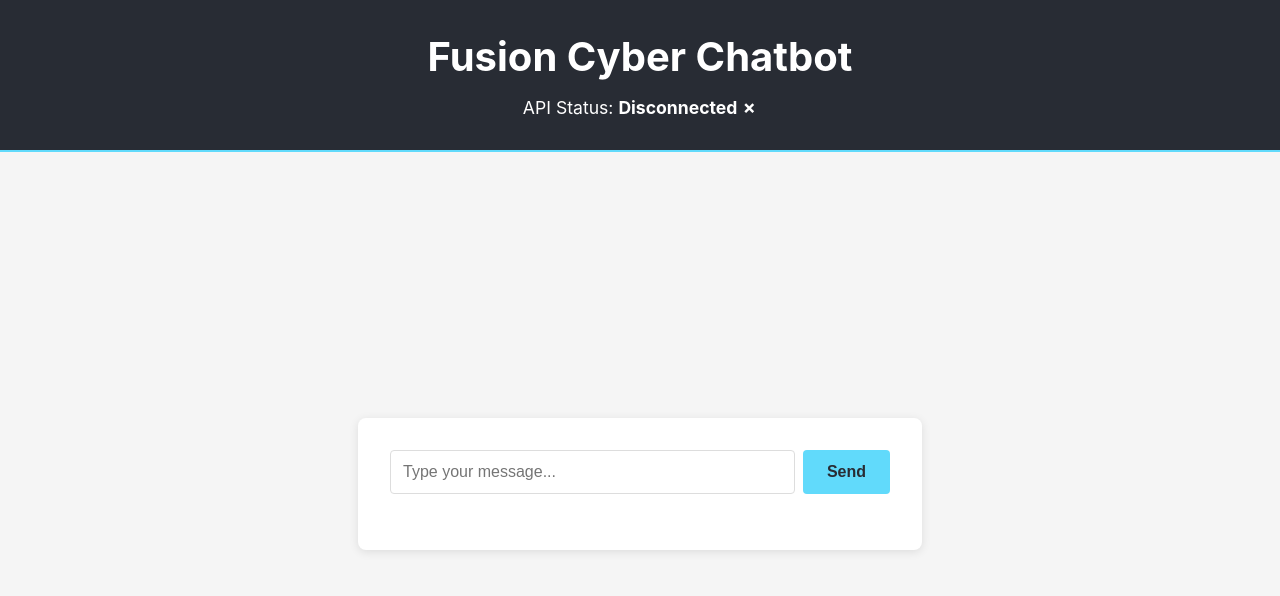
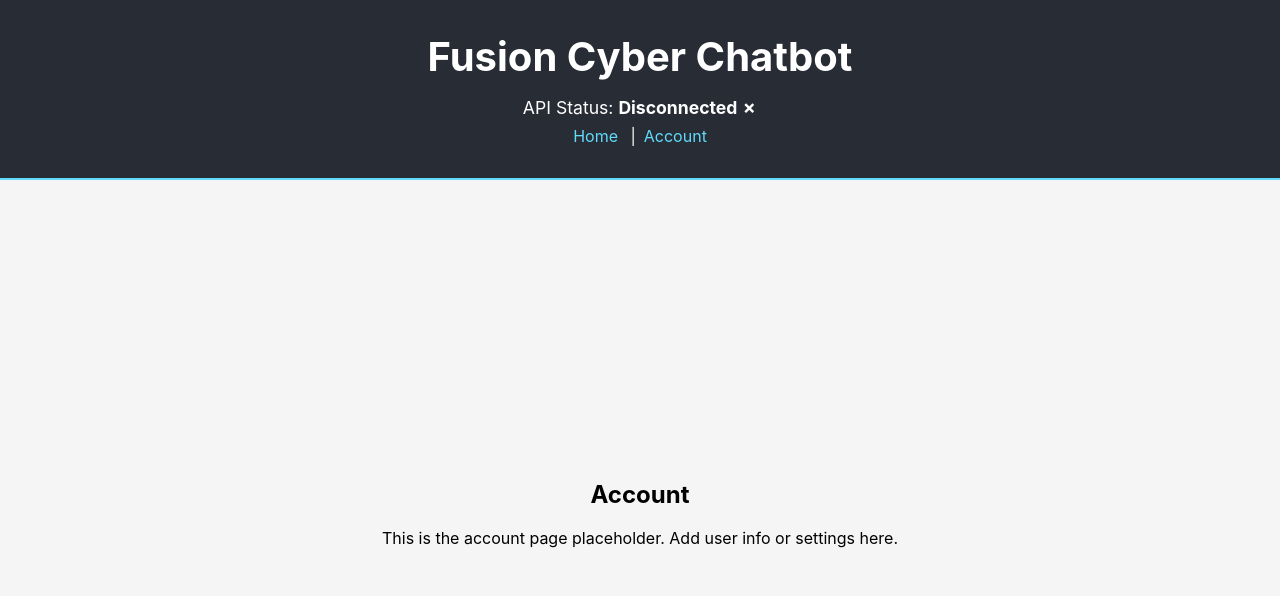
Before and after one commit to JasonAltneu/fusioncyberchatbot, a React (Create React App) app in the folder frontend/: page /account in a window 1280 px wide. Shown: the top 596 px of the page. Built offline with nearby package versions, Linux system fonts and the light colour scheme; no server answers.

Commit message:
Routing to Alternate page complete

```diff
--- a/frontend/package.json
+++ b/frontend/package.json
@@ -10,6 +10,7 @@
     "axios": "^1.13.5",
     "react": "^19.2.4",
     "react-dom": "^19.2.4",
+    "react-router-dom": "^7.13.0",
     "react-scripts": "5.0.1",
     "web-vitals": "^2.1.4"
   },
--- /dev/null
+++ b/frontend/src/Account.jsx
@@ -0,0 +1,12 @@
+import React from 'react';
+
+function Account() {
+  return (
+    <div className="account-page">
+      <h2>Account</h2>
+      <p>This is the account page placeholder. Add user info or settings here.</p>
+    </div>
+  );
+}
+
+export default Account;
--- a/frontend/src/App.css
+++ b/frontend/src/App.css
@@ -12,6 +12,20 @@
 .App-header h1 {
   margin: 0 0 1rem 0;
   font-size: 2.5rem;
+}
+
+.App-nav {
+  margin-top: 0.5rem;
+}
+
+.App-nav a {
+  color: #61dafb;
+  margin: 0 0.5rem;
+  text-decoration: none;
+}
+
+.App-nav a:hover {
+  text-decoration: underline;
 }
 
 .App-header p {
--- a/frontend/src/App.js
+++ /dev/null
@@ -1,88 +0,0 @@
-import React, { useState, useEffect } from 'react';
-import './App.css';
-
-function App() {
-  const [message, setMessage] = useState('');
-  const [response, setResponse] = useState('');
-  const [loading, setLoading] = useState(false);
-  const [apiStatus, setApiStatus] = useState('Checking...');
-
-  const API_URL = process.env.REACT_APP_API_URL || 'http://localhost:8000';
-
-  // Check API health on component mount
-  useEffect(() => {
-    const checkHealth = async () => {
-      try {
-        const res = await fetch(`${API_URL}/health`);
-        if (res.ok) {
-          setApiStatus('Connected ✓');
-        }
-      } catch (error) {
-        setApiStatus('Disconnected ✗');
-      }
-    };
-
-    checkHealth();
-  }, [API_URL]);
-
-  const handleSendMessage = async (e) => {
-    e.preventDefault();
-    if (!message.trim()) return;
-
-    setLoading(true);
-    setResponse('');
-
-    try {
-      const res = await fetch(`${API_URL}/chat?message=${encodeURIComponent(message)}`, {
-        method: 'POST',
-      });
-
-      if (res.ok) {
-        const data = await res.json();
-        setResponse(data.reply);
-      } else {
-        setResponse('Error: Could not connect to the server.');
-      }
-    } catch (error) {
-      setResponse(`Error: ${error.message}`);
-    } finally {
-      setLoading(false);
-      setMessage('');
-    }
-  };
-
-  return (
-    <div className="App">
-      <header className="App-header">
-        <h1>Fusion Cyber Chatbot</h1>
-        <p>API Status: <strong>{apiStatus}</strong></p>
-      </header>
-
-      <main className="App-main">
-        <div className="chat-container">
-          <form onSubmit={handleSendMessage}>
-            <input
-              type="text"
-              value={message}
-              onChange={(e) => setMessage(e.target.value)}
-              placeholder="Type your message..."
-              disabled={loading}
-            />
-            <button type="submit" disabled={loading}>
-              {loading ? 'Sending...' : 'Send'}
-            </button>
-          </form>
-
-          {response && (
-            <div className="response">
-              <strong>Response:</strong>
-              <p>{response}</p>
-            </div>
-          )}
-        </div>
-      </main>
-    </div>
-  );
-}
-
-export default App;
--- /dev/null
+++ b/frontend/src/App.jsx
@@ -0,0 +1,104 @@
+import React, { useState, useEffect } from 'react';
+import { BrowserRouter as Router, Routes, Route, Link } from 'react-router-dom';
+import './App.css';
+import Account from './Account';
+
+function App() {
+  const [message, setMessage] = useState('');
+  const [response, setResponse] = useState('');
+  const [loading, setLoading] = useState(false);
+  const [apiStatus, setApiStatus] = useState('Checking...');
+
+  const API_URL = process.env.REACT_APP_API_URL || 'http://localhost:8000';
+  // Check API health on component mount
+  useEffect(() => {
+    const checkHealth = async () => {
+      try {
+        const res = await fetch(`${API_URL}/health`);
+        if (res.ok) {
+          setApiStatus('Connected ✓');
+        }
+      } catch (error) {
+        setApiStatus('Disconnected ✗');
+      }
+    };
+
+    checkHealth();
+  }, [API_URL]);
+
+  const handleSendMessage = async (e) => {
+    e.preventDefault();
+    if (!message.trim()) return;
+
+    setLoading(true);
+    setResponse('');
+
+    try {
+      const res = await fetch(`${API_URL}/chat?message=${encodeURIComponent(message)}`, {
+        method: 'POST',
+      });
+
+      if (res.ok) {
+        const data = await res.json();
+        setResponse(data.reply);
+      } else {
+        setResponse('Error: Could not connect to the server.');
+      }
+    } catch (error) {
+      setResponse(`Error: ${error.message}`);
+    } finally {
+      setLoading(false);
+      setMessage('');
+    }
+  };
+
+  return (
+    <Router>
+      <div className="App">
+        <header className="App-header">
+          <h1>Fusion Cyber Chatbot</h1>
+          <p>API Status: <strong>{apiStatus}</strong></p>
+          <nav className="App-nav">
+            <Link to="/">Home</Link> |
+            <Link to="/account">Account</Link>
+          </nav>
+        </header>
+
+        <main className="App-main">
+          <Routes>
+            <Route
+              path="/"
+              element={
+                <div className="chat-container">
+                  <form onSubmit={handleSendMessage}>
+                    <input
+                      type="text"
+                      value={message}
+                      onChange={(e) => setMessage(e.target.value)}
+                      placeholder="Type your message..."
+                      disabled={loading}
+                    />
+                    <button type="submit" disabled={loading}>
+                      {loading ? 'Sending...' : 'Send'}
+                    </button>
+                  </form>
+
+                  {response && (
+                    <div className="response">
+                      <strong>Response:</strong>
+                      <p>{response}</p>
+                    </div>
+                  )}
+                </div>
+              }
+            />
+
+            <Route path="/account" element={<Account />} />
+          </Routes>
+        </main>
+      </div>
+    </Router>
+  );
+}
+
+export default App;
```
Also changed, not shown: frontend/src/Account/Page.jsx (added, +43 -0 lines), 2 other files (tests, documents, lock files or other folders).
